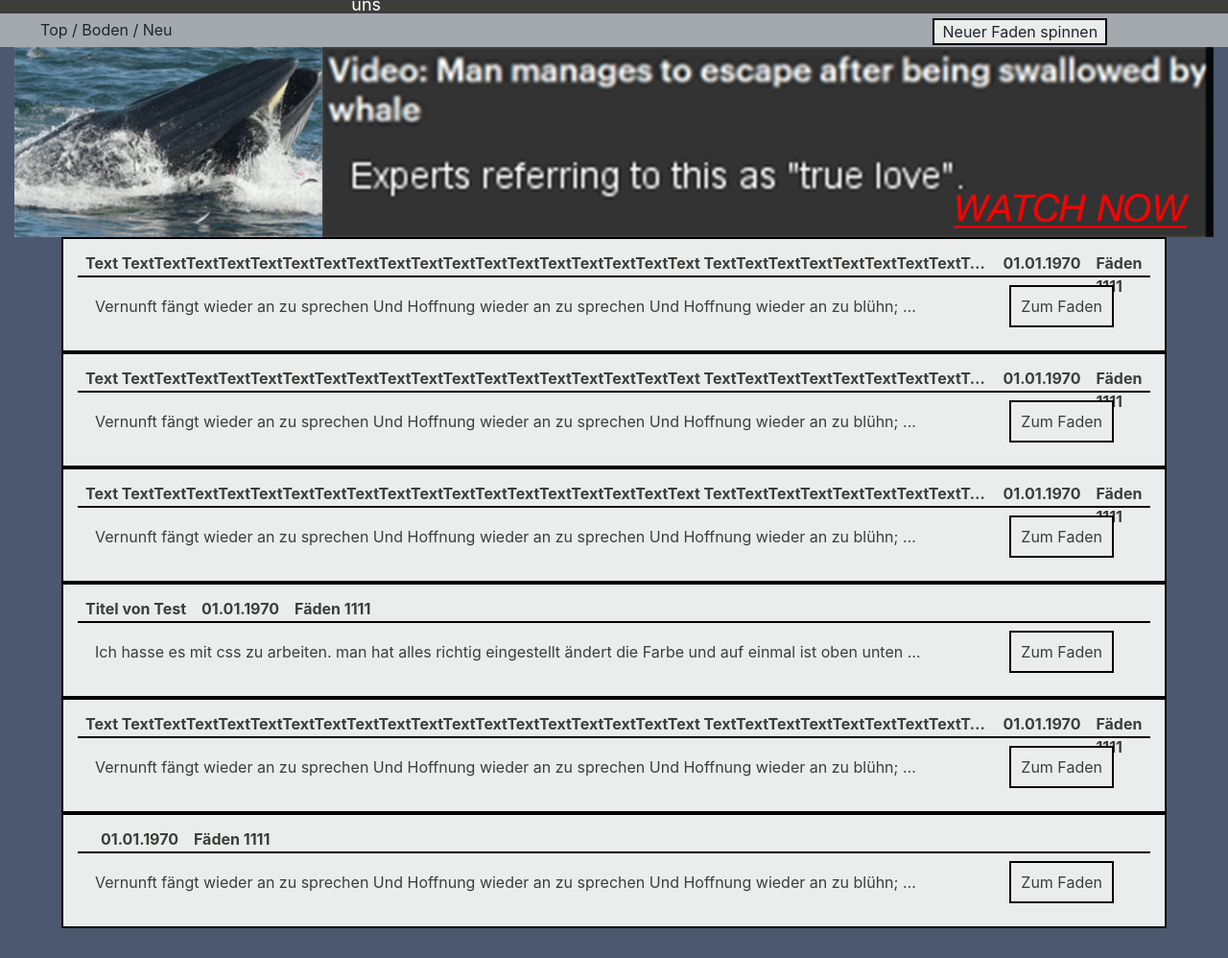
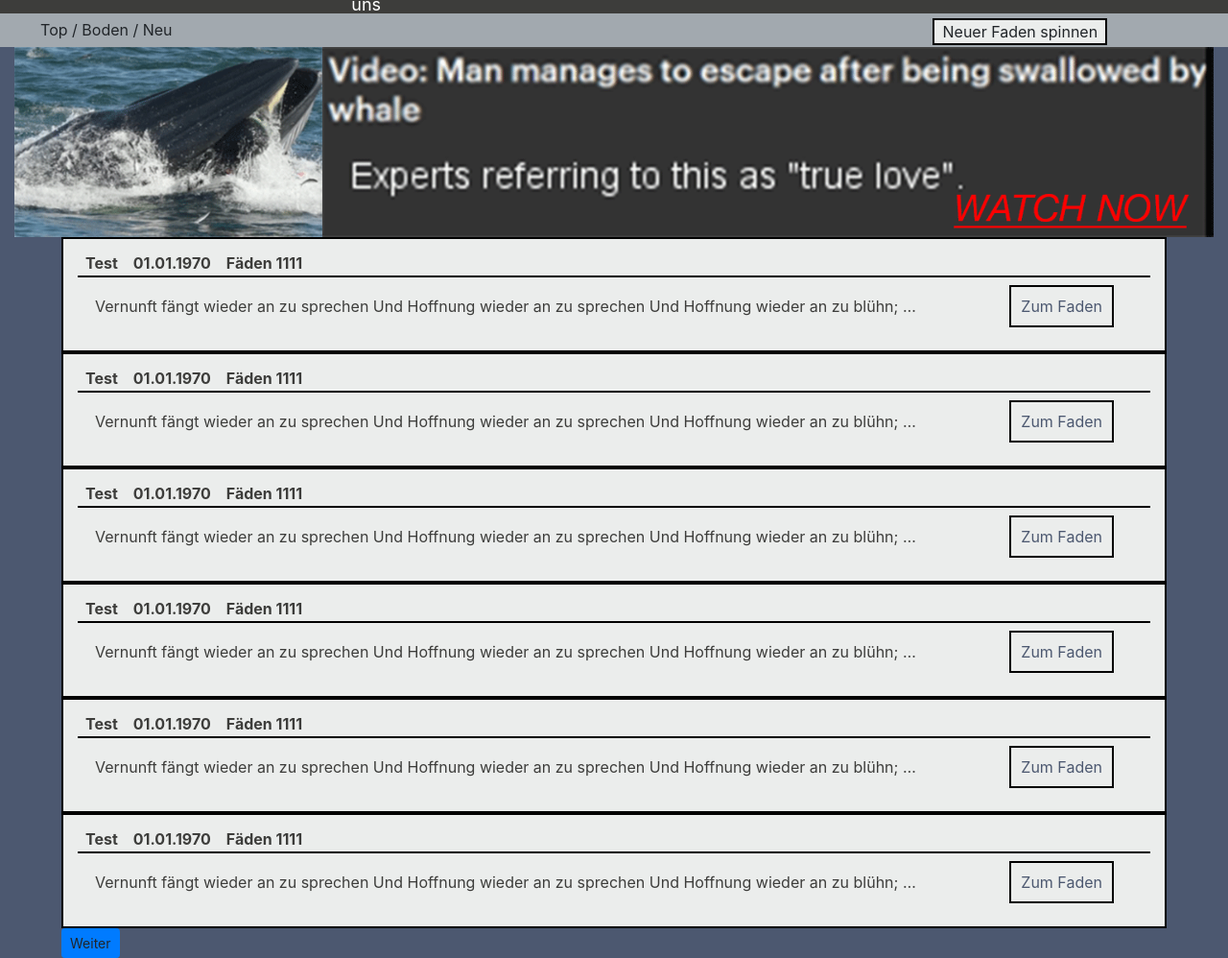
Before and after one commit to DXane/LesFaden, a plain HTML site: page website/home.html in a window 1280 px wide. Shown: the part 56-1054 px from the top of the page at 96% size. Before the commit the page ends 1023 px from the top, so only its background shows below. Drawn offline with nearby package versions, Linux system fonts and the light colour scheme.

Commit message:
Button add

```diff
--- a/website/css/standart.css
+++ b/website/css/standart.css
@@ -30,6 +30,14 @@ nav {
 .navtext{
     color: white;
     font-size: large;
+}
+
+a{
+    color: #4c5870;
+}
+
+#weiterbutton{
+    margin-left: 5%;
 }
 
 #currentpage{
--- a/website/home.html
+++ b/website/home.html
@@ -45,7 +45,7 @@
             <div class="d-flex box fadentitel">
 
                     <div class="p-2 text-truncate" >
-                        Text TextTextTextTextTextTextTextTextTextTextTextTextTextTextTextTextTextText TextTextTextTextTextTextTextTextTextTextTextTextTextTextTextTextTextText TextTextTextTextTextTextTextTextTextTextTextTextTextTextTextTextTextText
+                        Test
                     </div>
                     <div class="p-2" >
                         01.01.1970
@@ -59,7 +59,7 @@
                     Vernunft fängt wieder an zu sprechen Und Hoffnung wieder an zu sprechen Und Hoffnung wieder an zu blühn; Man sehnt sich nach des Lebens goldner Baum. Ich bin von je der Ordnung Freund gewesen. Gewöhnlich glaubt der Mensch, wenn er sie beim Kragen hätte. Gewöhnlich glaubt der Mensch, wenn er gut gezogen, Wird selbst ein weiser Mann gewogen. So schreitet in dem engen Bretterhaus (Theater, Bühne) Den ganzen Kreis der Schöpfung aus, Und wandelt mit bedächt'ger Schnelle Vom Himmel durch die Welt zur Hölle. Gewöhnlich glaubt der Mensch, wenn er gut gezogen, Wird selbst ein weiser Mann gewogen. Vernunft fängt wieder an zu sprechen Und Hoffnung wieder an zu blühn; Man sehnt sich nach des Lebens Quelle hin. Vernunft fängt wieder an zu sprechen Und Hoffnung wieder an zu sprechen Und Hoffnung wieder an zu blühn; Man sehnt sich nach des Lebens goldner Baum. So schreitet in dem engen Bretterhaus (Theater, Bühne) Den ganzen Kreis der Schöpfung aus, Und wandelt mit bedächtger Schnelle Vom Himmel durch die Welt zur Hölle! Ich bin Ein Teil von jener Kraft, Die stets das Gute schafft. Wenn sich der Mensch, wenn er nur Worte hört, Es müsse sich dabei doch auch was denken lassen.
                 </div>
                 <div class="p-2" style="width: 15%;">
-                    <a class="box fadenbox">
+                    <a href="home.html" class="box fadenbox">
                         Zum Faden
                     </a>
                 </div>
@@ -70,7 +70,7 @@
             <div class="d-flex box fadentitel">
 
                     <div class="p-2 text-truncate" >
-                        Text TextTextTextTextTextTextTextTextTextTextTextTextTextTextTextTextTextText TextTextTextTextTextTextTextTextTextTextTextTextTextTextTextTextTextText TextTextTextTextTextTextTextTextTextTextTextTextTextTextTextTextTextText
+                        Test
                     </div>
                     <div class="p-2" >
                         01.01.1970
@@ -84,7 +84,7 @@
                     Vernunft fängt wieder an zu sprechen Und Hoffnung wieder an zu sprechen Und Hoffnung wieder an zu blühn; Man sehnt sich nach des Lebens goldner Baum. Ich bin von je der Ordnung Freund gewesen. Gewöhnlich glaubt der Mensch, wenn er sie beim Kragen hätte. Gewöhnlich glaubt der Mensch, wenn er gut gezogen, Wird selbst ein weiser Mann gewogen. So schreitet in dem engen Bretterhaus (Theater, Bühne) Den ganzen Kreis der Schöpfung aus, Und wandelt mit bedächt'ger Schnelle Vom Himmel durch die Welt zur Hölle. Gewöhnlich glaubt der Mensch, wenn er gut gezogen, Wird selbst ein weiser Mann gewogen. Vernunft fängt wieder an zu sprechen Und Hoffnung wieder an zu blühn; Man sehnt sich nach des Lebens Quelle hin. Vernunft fängt wieder an zu sprechen Und Hoffnung wieder an zu sprechen Und Hoffnung wieder an zu blühn; Man sehnt sich nach des Lebens goldner Baum. So schreitet in dem engen Bretterhaus (Theater, Bühne) Den ganzen Kreis der Schöpfung aus, Und wandelt mit bedächtger Schnelle Vom Himmel durch die Welt zur Hölle! Ich bin Ein Teil von jener Kraft, Die stets das Gute schafft. Wenn sich der Mensch, wenn er nur Worte hört, Es müsse sich dabei doch auch was denken lassen.
                 </div>
                 <div class="p-2" style="width: 15%;">
-                    <a class="box fadenbox">
+                    <a href="home.html" class="box fadenbox">
                         Zum Faden
                     </a>
                 </div>
@@ -95,7 +95,7 @@
             <div class="d-flex box fadentitel">
 
                     <div class="p-2 text-truncate" >
-                        Text TextTextTextTextTextTextTextTextTextTextTextTextTextTextTextTextTextText TextTextTextTextTextTextTextTextTextTextTextTextTextTextTextTextTextText TextTextTextTextTextTextTextTextTextTextTextTextTextTextTextTextTextText
+                        Test
                     </div>
                     <div class="p-2" >
                         01.01.1970
@@ -109,7 +109,7 @@
                     Vernunft fängt wieder an zu sprechen Und Hoffnung wieder an zu sprechen Und Hoffnung wieder an zu blühn; Man sehnt sich nach des Lebens goldner Baum. Ich bin von je der Ordnung Freund gewesen. Gewöhnlich glaubt der Mensch, wenn er sie beim Kragen hätte. Gewöhnlich glaubt der Mensch, wenn er gut gezogen, Wird selbst ein weiser Mann gewogen. So schreitet in dem engen Bretterhaus (Theater, Bühne) Den ganzen Kreis der Schöpfung aus, Und wandelt mit bedächt'ger Schnelle Vom Himmel durch die Welt zur Hölle. Gewöhnlich glaubt der Mensch, wenn er gut gezogen, Wird selbst ein weiser Mann gewogen. Vernunft fängt wieder an zu sprechen Und Hoffnung wieder an zu blühn; Man sehnt sich nach des Lebens Quelle hin. Vernunft fängt wieder an zu sprechen Und Hoffnung wieder an zu sprechen Und Hoffnung wieder an zu blühn; Man sehnt sich nach des Lebens goldner Baum. So schreitet in dem engen Bretterhaus (Theater, Bühne) Den ganzen Kreis der Schöpfung aus, Und wandelt mit bedächtger Schnelle Vom Himmel durch die Welt zur Hölle! Ich bin Ein Teil von jener Kraft, Die stets das Gute schafft. Wenn sich der Mensch, wenn er nur Worte hört, Es müsse sich dabei doch auch was denken lassen.
                 </div>
                 <div class="p-2" style="width: 15%;">
-                    <a class="box fadenbox">
+                    <a href="home.html" class="box fadenbox">
                         Zum Faden
                     </a>
                 </div>
@@ -120,32 +120,7 @@
             <div class="d-flex box fadentitel">
 
                     <div class="p-2 text-truncate" >
-                        Titel von Test
-                    </div>
-                    <div class="p-2" >
-                        01.01.1970
-                    </div>
-                    <div class="p-2" style="width: 10%;">
-                        Fäden 1111
-                    </div>
-            </div>
-            <div class="d-flex flex-row justify-content-between fadeninhalt">
-                <div class="p-2  text-truncate" style="width: 80%;">
-                    Ich hasse es mit css zu arbeiten. man hat alles richtig eingestellt ändert die Farbe und auf einmal ist oben unten und unten links. Wer kamm auf die glorreiche idee so etwas zu erstellen echt man ich will es gar nicht wissen man
-                </div>
-                <div class="p-2" style="width: 15%;">
-                    <a class="box fadenbox">
-                        Zum Faden
-                    </a>
-                </div>
-            </div>
-
-        </div>
-        <div class="container-fluid faden box">
-            <div class="d-flex box fadentitel">
-
-                    <div class="p-2 text-truncate" >
-                        Text TextTextTextTextTextTextTextTextTextTextTextTextTextTextTextTextTextText TextTextTextTextTextTextTextTextTextTextTextTextTextTextTextTextTextText TextTextTextTextTextTextTextTextTextTextTextTextTextTextTextTextTextText
+                        Test
                     </div>
                     <div class="p-2" >
                         01.01.1970
@@ -159,7 +134,7 @@
                     Vernunft fängt wieder an zu sprechen Und Hoffnung wieder an zu sprechen Und Hoffnung wieder an zu blühn; Man sehnt sich nach des Lebens goldner Baum. Ich bin von je der Ordnung Freund gewesen. Gewöhnlich glaubt der Mensch, wenn er sie beim Kragen hätte. Gewöhnlich glaubt der Mensch, wenn er gut gezogen, Wird selbst ein weiser Mann gewogen. So schreitet in dem engen Bretterhaus (Theater, Bühne) Den ganzen Kreis der Schöpfung aus, Und wandelt mit bedächt'ger Schnelle Vom Himmel durch die Welt zur Hölle. Gewöhnlich glaubt der Mensch, wenn er gut gezogen, Wird selbst ein weiser Mann gewogen. Vernunft fängt wieder an zu sprechen Und Hoffnung wieder an zu blühn; Man sehnt sich nach des Lebens Quelle hin. Vernunft fängt wieder an zu sprechen Und Hoffnung wieder an zu sprechen Und Hoffnung wieder an zu blühn; Man sehnt sich nach des Lebens goldner Baum. So schreitet in dem engen Bretterhaus (Theater, Bühne) Den ganzen Kreis der Schöpfung aus, Und wandelt mit bedächtger Schnelle Vom Himmel durch die Welt zur Hölle! Ich bin Ein Teil von jener Kraft, Die stets das Gute schafft. Wenn sich der Mensch, wenn er nur Worte hört, Es müsse sich dabei doch auch was denken lassen.
                 </div>
                 <div class="p-2" style="width: 15%;">
-                    <a class="box fadenbox">
+                    <a href="home.html" class="box fadenbox">
                         Zum Faden
                     </a>
                 </div>
@@ -170,7 +145,7 @@
             <div class="d-flex box fadentitel">
 
                     <div class="p-2 text-truncate" >
-
+                        Test
                     </div>
                     <div class="p-2" >
                         01.01.1970
@@ -184,12 +159,41 @@
                     Vernunft fängt wieder an zu sprechen Und Hoffnung wieder an zu sprechen Und Hoffnung wieder an zu blühn; Man sehnt sich nach des Lebens goldner Baum. Ich bin von je der Ordnung Freund gewesen. Gewöhnlich glaubt der Mensch, wenn er sie beim Kragen hätte. Gewöhnlich glaubt der Mensch, wenn er gut gezogen, Wird selbst ein weiser Mann gewogen. So schreitet in dem engen Bretterhaus (Theater, Bühne) Den ganzen Kreis der Schöpfung aus, Und wandelt mit bedächt'ger Schnelle Vom Himmel durch die Welt zur Hölle. Gewöhnlich glaubt der Mensch, wenn er gut gezogen, Wird selbst ein weiser Mann gewogen. Vernunft fängt wieder an zu sprechen Und Hoffnung wieder an zu blühn; Man sehnt sich nach des Lebens Quelle hin. Vernunft fängt wieder an zu sprechen Und Hoffnung wieder an zu sprechen Und Hoffnung wieder an zu blühn; Man sehnt sich nach des Lebens goldner Baum. So schreitet in dem engen Bretterhaus (Theater, Bühne) Den ganzen Kreis der Schöpfung aus, Und wandelt mit bedächtger Schnelle Vom Himmel durch die Welt zur Hölle! Ich bin Ein Teil von jener Kraft, Die stets das Gute schafft. Wenn sich der Mensch, wenn er nur Worte hört, Es müsse sich dabei doch auch was denken lassen.
                 </div>
                 <div class="p-2" style="width: 15%;">
-                    <a class="box fadenbox">
+                    <a href="home.html" class="box fadenbox">
                         Zum Faden
                     </a>
                 </div>
             </div>
 
         </div>
+        <div class="container-fluid faden box">
+            <div class="d-flex box fadentitel">
+
+                    <div class="p-2 text-truncate" >
+                        Test
+                    </div>
+                    <div class="p-2" >
+                        01.01.1970
+                    </div>
+                    <div class="p-2" style="width: 10%;">
+                        Fäden 1111
+                    </div>
+            </div>
+            <div class="d-flex flex-row justify-content-between fadeninhalt">
+                <div class="p-2  text-truncate" style="width: 80%;">
+                    Vernunft fängt wieder an zu sprechen Und Hoffnung wieder an zu sprechen Und Hoffnung wieder an zu blühn; Man sehnt sich nach des Lebens goldner Baum. Ich bin von je der Ordnung Freund gewesen. Gewöhnlich glaubt der Mensch, wenn er sie beim Kragen hätte. Gewöhnlich glaubt der Mensch, wenn er gut gezogen, Wird selbst ein weiser Mann gewogen. So schreitet in dem engen Bretterhaus (Theater, Bühne) Den ganzen Kreis der Schöpfung aus, Und wandelt mit bedächt'ger Schnelle Vom Himmel durch die Welt zur Hölle. Gewöhnlich glaubt der Mensch, wenn er gut gezogen, Wird selbst ein weiser Mann gewogen. Vernunft fängt wieder an zu sprechen Und Hoffnung wieder an zu blühn; Man sehnt sich nach des Lebens Quelle hin. Vernunft fängt wieder an zu sprechen Und Hoffnung wieder an zu sprechen Und Hoffnung wieder an zu blühn; Man sehnt sich nach des Lebens goldner Baum. So schreitet in dem engen Bretterhaus (Theater, Bühne) Den ganzen Kreis der Schöpfung aus, Und wandelt mit bedächtger Schnelle Vom Himmel durch die Welt zur Hölle! Ich bin Ein Teil von jener Kraft, Die stets das Gute schafft. Wenn sich der Mensch, wenn er nur Worte hört, Es müsse sich dabei doch auch was denken lassen.
+                </div>
+                <div class="p-2" style="width: 15%;">
+                    <a href="home.html" class="box fadenbox">
+                        Zum Faden
+                    </a>
+                </div>
+            </div>
+
+        </div>
+        <a id="weiterbutton" class="btn btn-primary btn-sm">
+            Weiter
+        </a>
+        </div>
     </body>
 </html>
```
